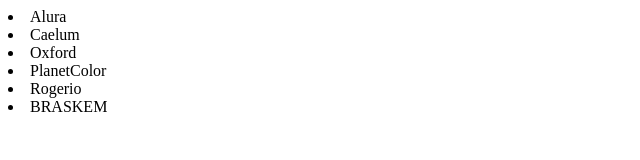
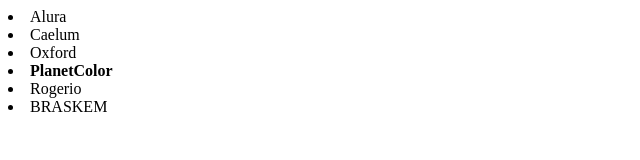
Before and after one commit to Jeffersonsp4/cadastro-de-empresa, a plain HTML site: page index.html in a window 1280 px wide. Shown: the full height of the page, 0-640 px from the left. Drawn offline with Linux system fonts and the light colour scheme.

Commit message:
Modificando para negrito a empresa Planetcolor

```diff
--- a/index.html
+++ b/index.html
@@ -7,7 +7,7 @@
 <li>Alura</li>
 <li>Caelum</li>
 <li>Oxford</li>
-<li>PlanetColor</li>
+<b><li>PlanetColor</li></b>
 <li>Rogerio</li>
 <li> BRASKEM </li>
 </body>
```
